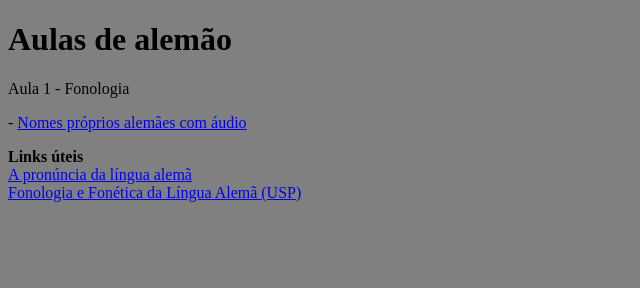
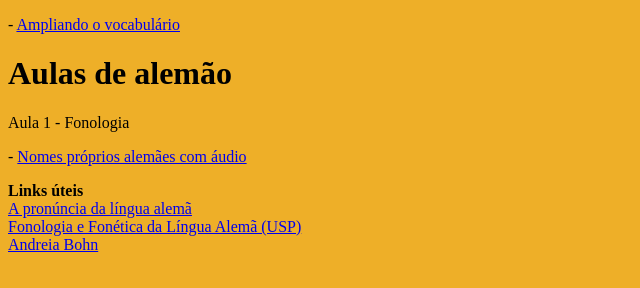
Before and after one commit to AdemirMA/deutsch, a plain HTML site: page index.html in a window 1280 px wide. Shown: the whole page, without its empty margins (0-640 px from the left). Drawn offline with Linux system fonts and the light colour scheme.

Commit message:
Add files via upload

```diff
--- a/index.html
+++ b/index.html
@@ -4,7 +4,14 @@
 <meta charset="UTF-8">
 <title>Deutsch</title>
 </head>
-<body bgcolor="grey">
+<body bgcolor="#EEAF28">
+
+<p>
+-
+<a href="cont/a.html" target="_blank">
+Ampliando o vocabulário
+</a>
+</p>
 
 <h1>Aulas de alemão</h1>
 
@@ -26,6 +33,10 @@ A pronúncia da língua alemã
 Fonologia e Fonética da Língua Alemã (USP)
 </a>
 <br>
+<a href="https://www.andreiabohn.com.br/" target="_blank">
+Andreia Bohn
+</a>
+<br>
 </p>
 
 </body>
```
